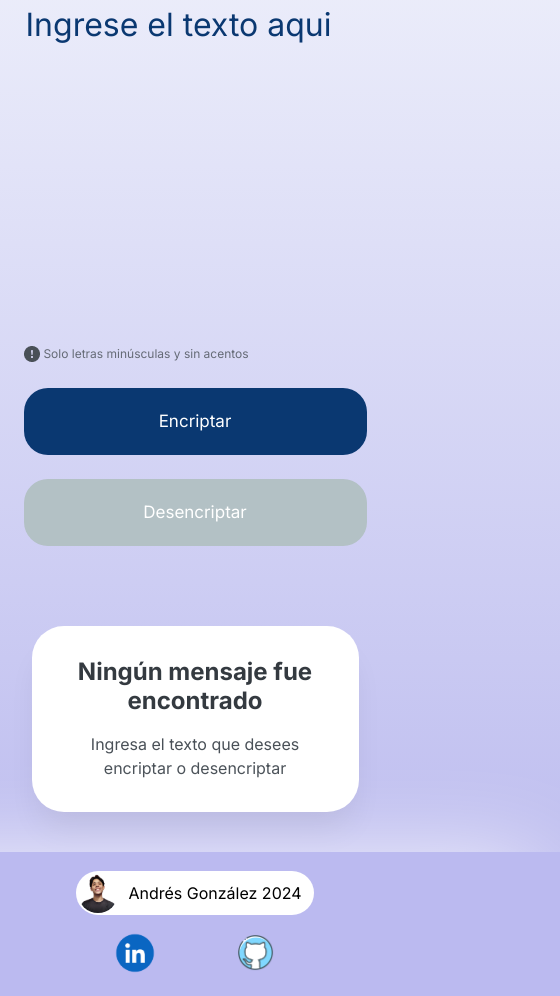
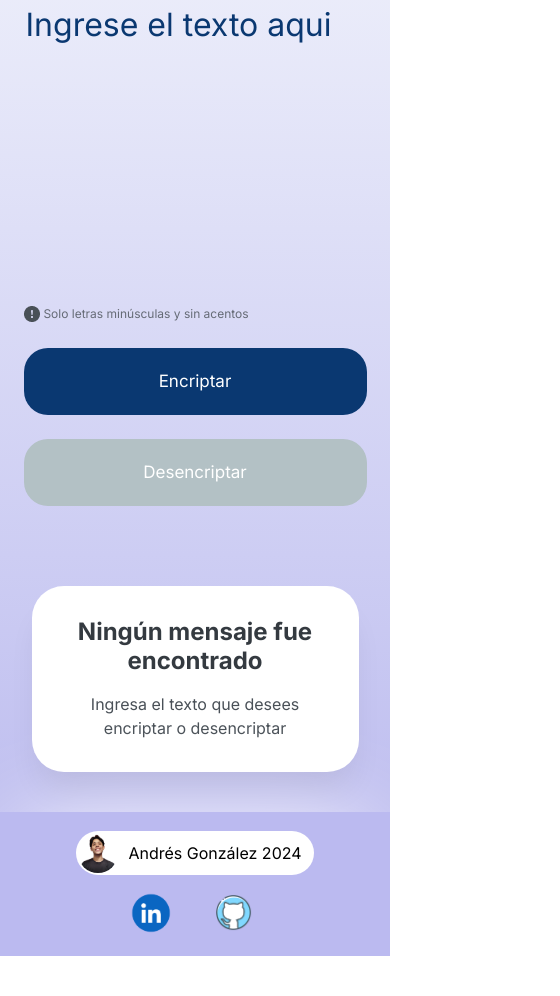
Before and after one commit to IRaysito/Encriptador, a plain HTML site: page index.html in a window 390 px wide. Shown: the part 172-1168 px from the top of the page, 560 px wide, since content can reach past the window. After the commit the page ends 1128 px from the top, so only its background shows below. Drawn offline with Linux system fonts and the light colour scheme.

Commit message:
ajuste responsive

```diff
--- a/style.css
+++ b/style.css
@@ -1,6 +1,6 @@
 body {
     background: linear-gradient( rgba(243, 245, 252, 1), rgb(184, 183, 238));
-    width: auto;
+    width: 100%;
     margin: 0;
     font-family: "Inter", sans-serif;
     display: grid;
@@ -320,10 +320,10 @@ body {
     opacity: 60%;
 }
 
-@media (700px <= width <= 1200px) {
+@media screen and (max-width: 1200px) {
     body {
-        width: auto;
-        margin: 0;
+        width: 100%;
+        margin: 0 auto;
         font-family: "Inter", sans-serif;
         display: flex;
         flex-direction: column;
@@ -340,7 +340,7 @@ body {
     }
 
     .main {
-        margin: 0 40px;
+        margin: 0 auto;
         justify-self: center;
         width: 680px;
     }
@@ -348,6 +348,7 @@ body {
     .input-encriptador {
         display: flex;
         flex-direction: row;
+        margin: 0 auto;
     }
 
     .input-encriptador textarea {
@@ -563,8 +564,9 @@ body {
     }
 
     .footer {
-        padding: 11.35px;
-        width: 1200px;
+        padding: 11.35px 0;
+        margin: 0 auto;
+        width: 100%;
         display: flex;
         justify-content: center;
         align-items: center;
@@ -625,14 +627,14 @@ body {
     }
 }
 
-@media (width < 700px) {
+@media screen and (max-width: 700px) {
     body {
-        margin: 0;
+        margin: 0 auto;
         font-family: "Inter", sans-serif;
         display: flex;
         flex-direction: column;
         align-items: center;
-
+        width: 100%;
     }
 
     .header {
@@ -645,7 +647,7 @@ body {
     }
 
     .main {
-        margin: 0 40px;
+        margin: 0 auto;
         justify-self: center;
         width: 343px;
     }
@@ -656,6 +658,7 @@ body {
     }
 
     .encriptador{
+        margin: 0 auto;
         font-family: "Inter", sans-serif;
         color: rgba(10, 56, 113, 1);
         overflow: auto;
@@ -678,7 +681,7 @@ body {
     }
 
     .contenedor {
-        margin-bottom: 40px;
+        margin: 0 auto 40px auto;
         display: flex;
         flex-direction: column;
         justify-content: flex-end;
@@ -785,13 +788,12 @@ body {
 
     .aside {
         display: flex;
-        flex-wrap: wrap;
         width: 327px;
         justify-items: center;
         align-items: center;
         background: white no-repeat;
         border-radius: 32px;
-        margin: 40px;
+        margin: 40px auto;
         box-shadow: 0 24px 32px -8px rgba(0, 0, 0, 0.08);
     }
 
@@ -859,14 +861,15 @@ body {
     }
 
     .footer {
-        padding: 15px;
-        width: 700px;
+        max-width: 100%;
+        margin: 0 auto;
+        padding: 15px 0;
         background-color: rgb(184, 183, 238);
         display: grid;
-        grid-template-columns: 120px 120px;
+        grid-template-columns: 125px 125px;
         grid-template-rows: 1fr 1fr;
         place-content: center;
-        gap: 10px 0;
+        gap: 10px 40px;
         align-items: center;
         justify-items: center;
         background-color: rgb(187, 186, 240);
@@ -898,6 +901,10 @@ body {
         margin-right: 10px;
     }
 
+    .linkedin {
+        justify-self: end;
+    }
+
     .linkedin img {
         width: 48px;
         height: 48px;
@@ -908,6 +915,10 @@ body {
         transform: scale(1.3);
         box-shadow: 0 24px 32px -8px rgba(0, 0, 0, 0.08);
         opacity: 60%;
+    }
+
+    .github {
+        justify-self: start;
     }
 
     .github img {
```
